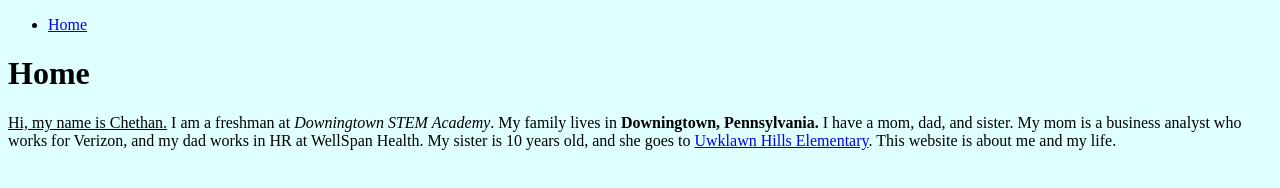
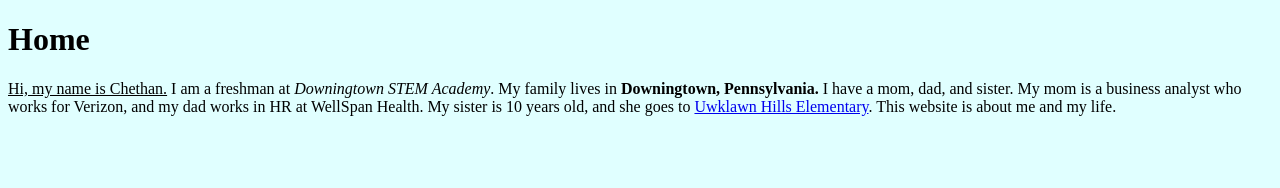
Before and after one commit to chethankumaruppu/UniteDowningtown.github.io, a plain HTML site: page index.html in a window 1280 px wide. Drawn offline with Linux system fonts and the light colour scheme.

Commit message:
Update index.html

```diff
--- a/index.html
+++ b/index.html
@@ -8,13 +8,6 @@
 <body style="background-color: LightCyan; font-family: Times New Roman, serif;">
 
 
-
-<nav class ="navigationBar">
-	<ul>
-		<li><a href="index.html">Home</a></li>
-	</ul>
-</nav>
-
 <h1> Home</h1>
 <p><u>Hi, my name is Chethan.</u> I am a freshman at <i>Downingtown STEM Academy</i>. My family lives in <b>Downingtown, Pennsylvania.</b> I have a mom, dad, and sister. My mom is a business analyst who works for Verizon, and my dad works in HR at WellSpan Health. My sister is 10 years old, and she goes to <a href = "https://uh.dasd.org/" target = "_blank" title = "Uwklawn Hills Elementary Link" >Uwklawn Hills Elementary</a>. This website is about me and my life.
 </p>
@@ -22,9 +15,3 @@
 
 </body>
 </html>
-
-<!-- Credits
-Downingtown.jpg: "Downingtown PA Keystone Marker on US 30 BUS WB" by Dough4872 is licensed under CC BY-SA 4.0. To view a copy of this license, visit https://creativecommons.org/licenses/by-sa/4.0/?ref=openverse.
-
-Me.jpg: Taken by Jesh (friend) on iPhone 13, 3/13/24.
--->
```
